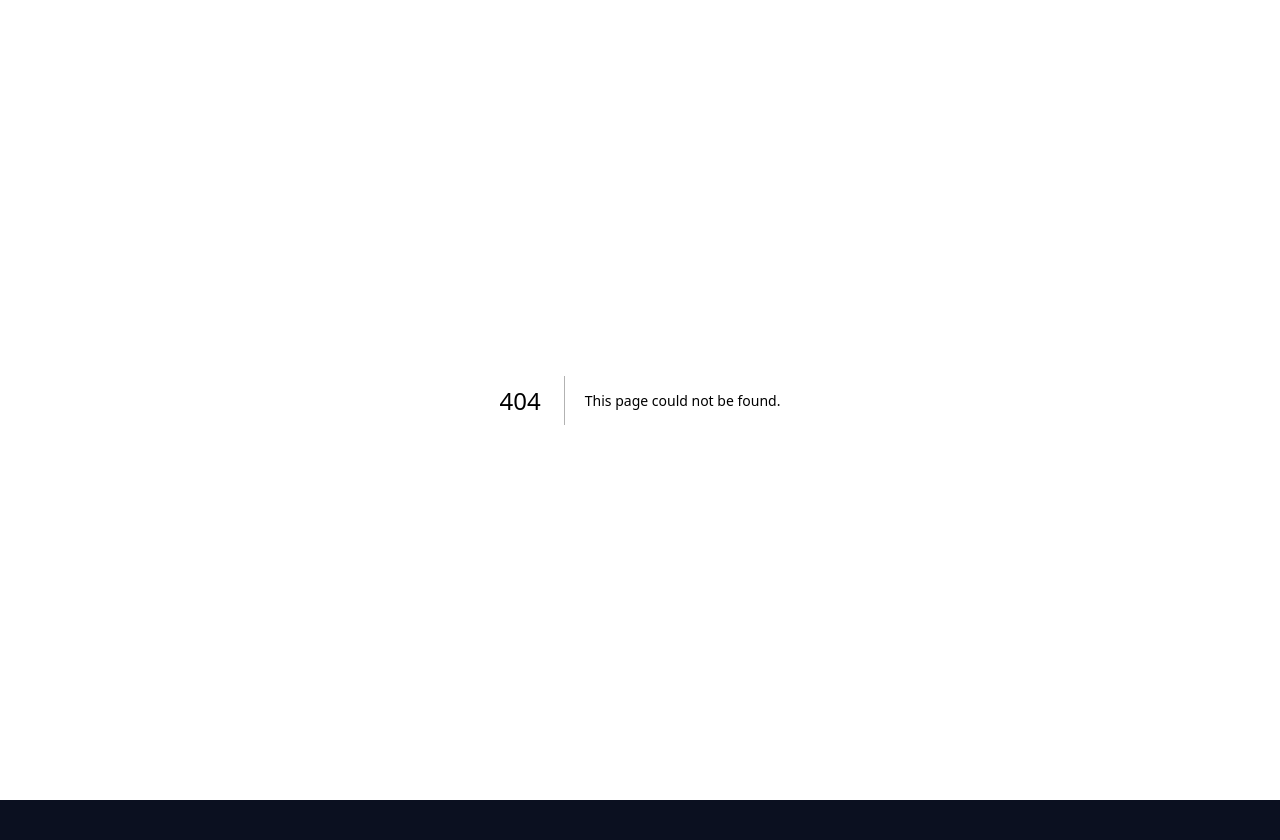
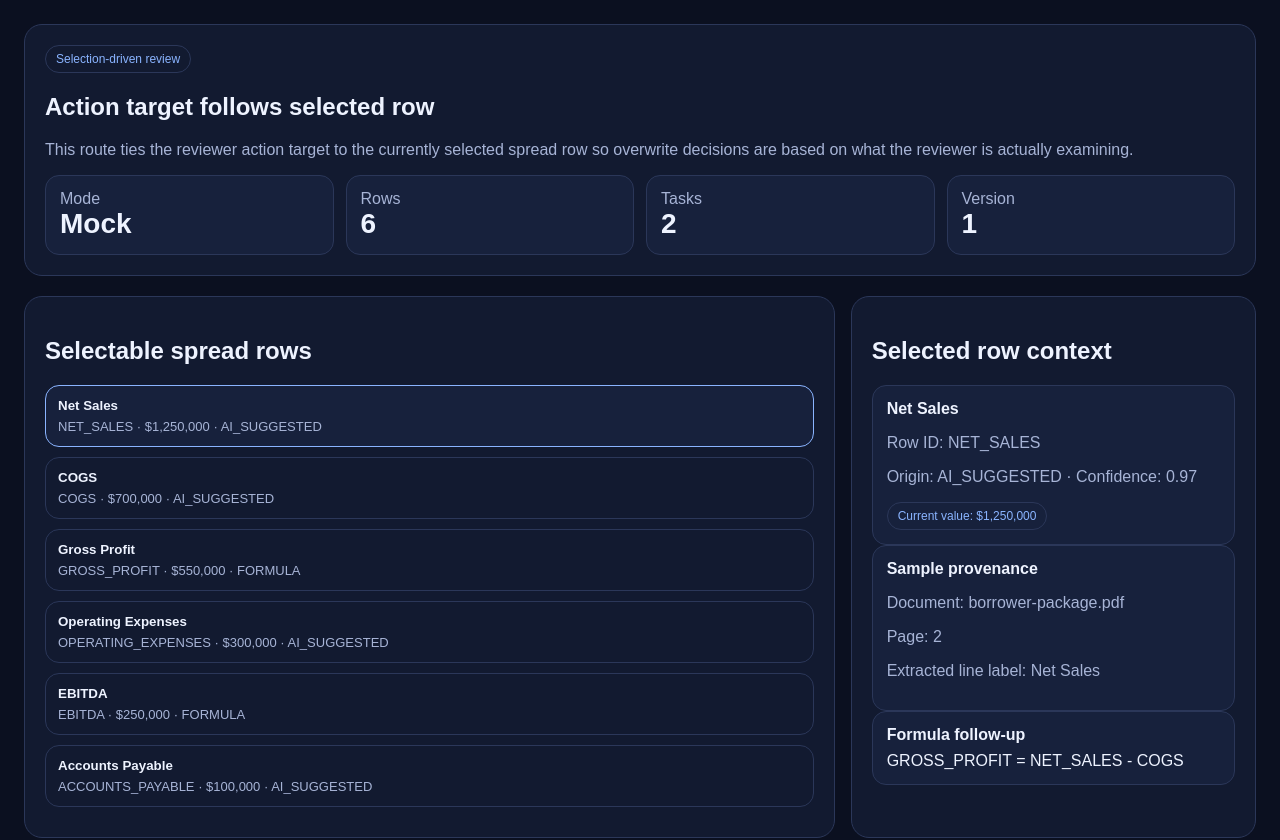
Before and after one commit to woodstr3313/Spreads, a Next.js app in the folder aws-spreads-poc/apps/analyst-workbench/: page /spreads/1/1/review/selection in a window 1280 px wide. Before the commit this address had no page. Shown: the top 840 px of the page. Before the commit the page ends 800 px from the top, so only its background shows below. Built offline with nearby package versions, Linux system fonts and the light colour scheme; no server answers.

Commit message:
Add selection-driven review route

```diff
--- /dev/null
+++ b/aws-spreads-poc/apps/analyst-workbench/app/spreads/[spreadId]/[spreadVersionId]/review/selection/page.tsx
@@ -0,0 +1,68 @@
+import { fetchSpreadVersion, fetchReviewTasks } from '../../../../../../lib/appsync-client';
+import { buildFallbackSpread, mapLiveResponsesToWorkbench } from '../../../../../../lib/workbench-mappers';
+import { ActionContextWorkspace } from '../../../../../../components/action-context-workspace';
+
+type PageProps = {
+  params: Promise<{
+    spreadId: string;
+    spreadVersionId: string;
+  }>;
+};
+
+async function loadData(spreadId: string, spreadVersionId: string) {
+  try {
+    const [spread, reviewTasks] = await Promise.all([
+      fetchSpreadVersion(spreadId, spreadVersionId),
+      fetchReviewTasks(spreadId)
+    ]);
+
+    const mapped = mapLiveResponsesToWorkbench(spreadId, spreadVersionId, spread as never, reviewTasks as never);
+    return {
+      mode: 'live' as const,
+      spread: mapped,
+      tasks: (reviewTasks as { listReviewTasks?: Array<{ id?: string; status?: string; reason?: string }> }).listReviewTasks?.map((item) => ({
+        id: item.id || 'unknown-task',
+        status: item.status,
+        reason: item.reason
+      })) || []
+    };
+  } catch {
+    const fallback = buildFallbackSpread(spreadId, spreadVersionId);
+    return {
+      mode: 'mock' as const,
+      spread: fallback,
+      tasks: fallback.reviewQueue.map((item, index) => ({ id: `mock-review-${index + 1}`, status: item.status, reason: item.detail }))
+    };
+  }
+}
+
+export default async function ReviewSelectionPage({ params }: PageProps) {
+  const { spreadId, spreadVersionId } = await params;
+  const { mode, spread, tasks } = await loadData(spreadId, spreadVersionId);
+
+  return (
+    <main className="page">
+      <section className="hero">
+        <div className="badge accent">Selection-driven review</div>
+        <h1>Action target follows selected row</h1>
+        <p className="muted">
+          This route ties the reviewer action target to the currently selected spread row so overwrite decisions are based on what the reviewer is actually examining.
+        </p>
+        <div className="cards">
+          <div className="cardStat"><div className="muted">Mode</div><div className="kpi">{mode === 'live' ? 'Live' : 'Mock'}</div></div>
+          <div className="cardStat"><div className="muted">Rows</div><div className="kpi">{spread.rows.length}</div></div>
+          <div className="cardStat"><div className="muted">Tasks</div><div className="kpi">{tasks.length}</div></div>
+          <div className="cardStat"><div className="muted">Version</div><div className="kpi">{spreadVersionId}</div></div>
+        </div>
+      </section>
+
+      <ActionContextWorkspace
+        spreadId={spreadId}
+        spreadVersionId={spreadVersionId}
+        rows={spread.rows}
+        tasks={tasks}
+        formulaTrace={spread.formulaTrace}
+      />
+    </main>
+  );
+}
```
